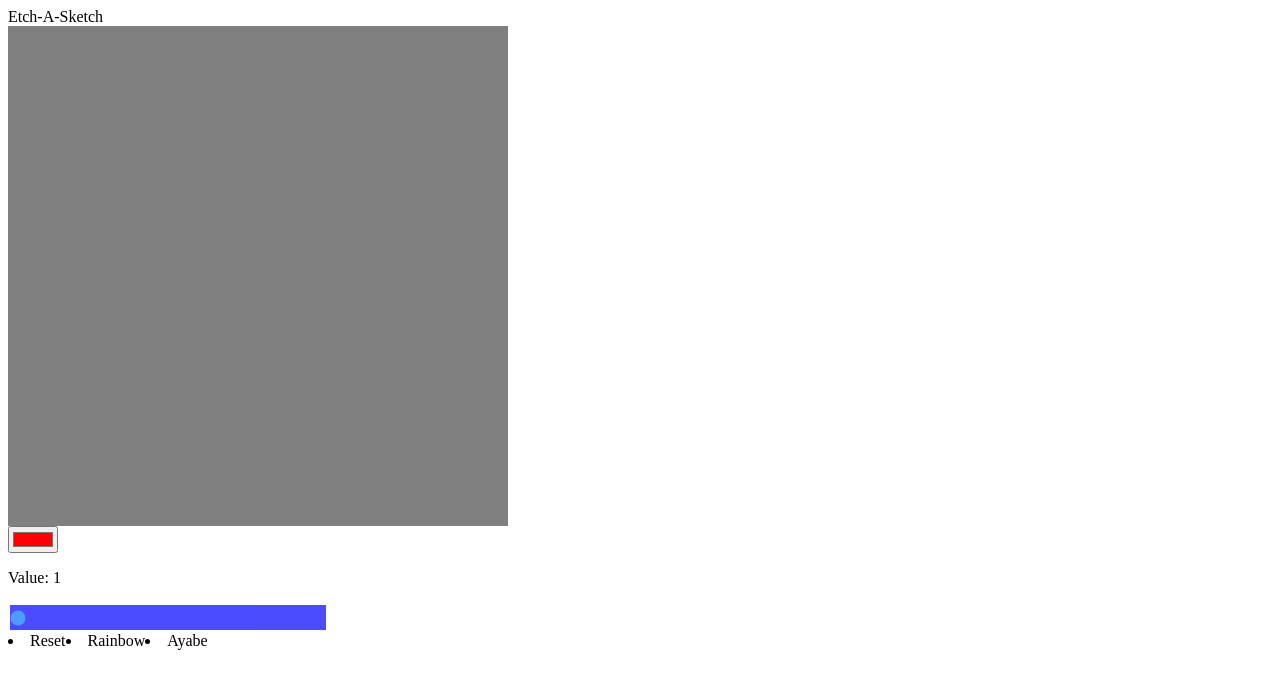
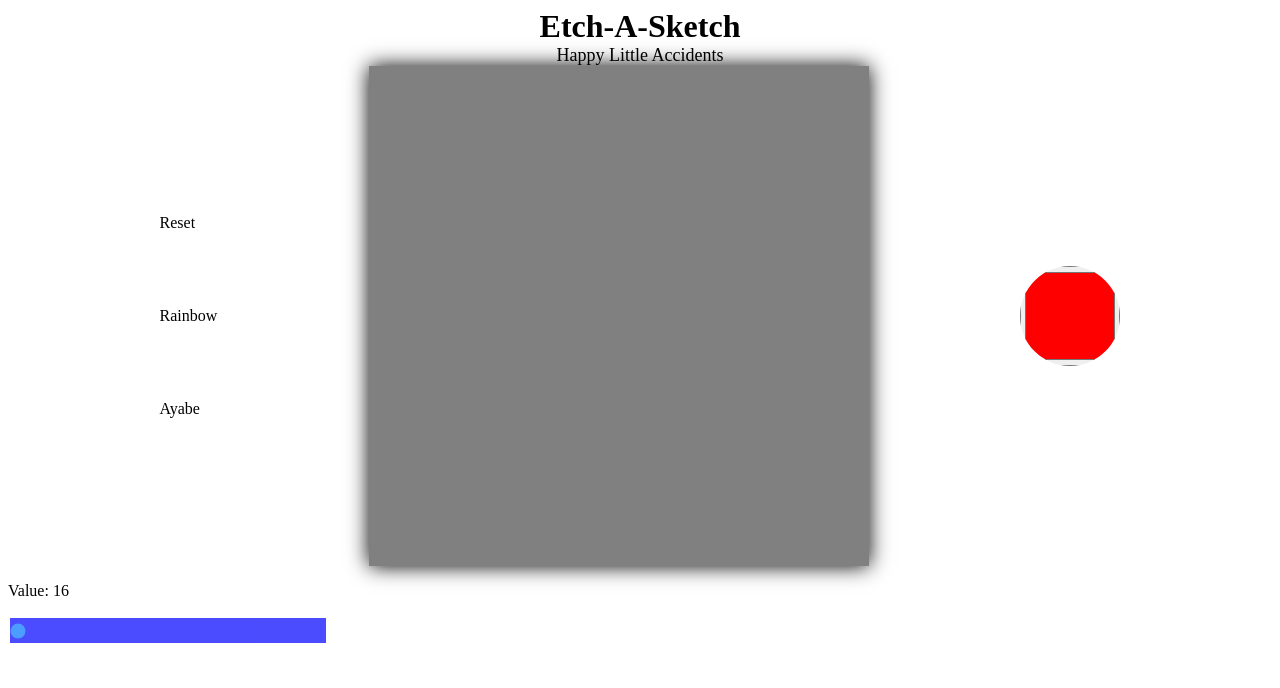
Before and after one commit to SomeCoolName1/Etch-A-Sketch, a plain HTML site: page index.html in a window 1280 px wide. Drawn offline with Linux system fonts and the light colour scheme.

Commit message:
Successfully worked slider value to change grid size

```diff
--- a/Style/style.css
+++ b/Style/style.css
@@ -1,3 +1,19 @@
+.heading {
+  display: flex;
+  justify-content: center;
+  align-items: center;
+  flex-direction: column;
+}
+
+.title {
+  font-size: 32px;
+  font-weight: 700;
+}
+
+.subTitle {
+  font-size: 18px;
+}
+
 .slidercontainer {
   width: 25%;
 }
@@ -16,21 +32,43 @@
   opacity: 1;
 }
 
-#gridContainer {
+.gridContainer {
+  display: flex;
+  justify-content: space-evenly;
+  align-items: center;
+}
+
+#gridBoxes {
   display: grid;
-
   width: 500px;
   height: 500px;
   background-color: gray;
-  box-shadow: black;
-  justify-content: center;
+  box-shadow: 0 0 20px black;
+  border-color: solid black;
 }
 
 .button {
   display: flex;
-  justify-content: row;
+  flex-direction: column;
+  list-style: none;
+  gap: 75px;
 }
 
 #colorPicker {
   border: 3px solid rgba(black);
 }
+
+.colorContainer {
+  border-radius: 100%;
+  width: 100px;
+  height: 100px;
+  overflow: hidden;
+}
+
+input[type="color"] {
+  width: 100%;
+  height: 100%;
+  /* background: #ffffff 0% 0% no-repeat padding-box;
+  box-shadow: 0px 3px 6px #0000001a;
+  transform: scale(1.5); */
+}
--- a/app.js
+++ b/app.js
@@ -1,12 +1,12 @@
 function setupGrid(size) {
-  gridContainer.style.gridTemplateRows = `repeat(${size}, 1fr)`;
-  gridContainer.style.gridTemplateColumns = `repeat(${size}, 1fr)`;
+  gridBoxes.style.gridTemplateRows = `repeat(${size}, 1fr)`;
+  gridBoxes.style.gridTemplateColumns = `repeat(${size}, 1fr)`;
 
   for (i = 0; i < size * size; i++) {
     const gridDiv = document.createElement("div");
     gridDiv.classList.add("grid");
     gridDiv.addEventListener("mouseover", changeColor1);
-    gridContainer.appendChild(gridDiv);
+    gridBoxes.appendChild(gridDiv);
   }
 }
 
@@ -14,10 +14,11 @@ var slider = document.getElementById("myRange");
 var output = document.getElementById("demo");
 output.innerHTML = slider.value;
 
-slider.oninput = function () {
-  output.innerHTML = this.value;
-  return;
-};
+function updateSliderValue(e) {
+  output.innerHTML = e.target.value;
+  setupGrid(e.target.value);
+  console.log("size value: " + e.target.value);
+}
 
 window.onload = () => {
   setupGrid(16);
@@ -28,6 +29,7 @@ var currentColor = "#fefefe";
 function changeColor(e) {
   console.log("Color hex: " + e.target.value);
   currentColor = e.target.value;
+  // e.target.style.backgroundColor = currentColor;
 }
 
 // function setCurrentColor(newColor) {
--- a/index.html
+++ b/index.html
@@ -7,27 +7,37 @@
 </head>
 
 <body>
-    <div class="title">Etch-A-Sketch</div>
-    <div id='gridContainer'>
+    <div class="heading">
+        <div class="title">Etch-A-Sketch</div>
+        <div class="subTitle">Happy Little Accidents</div>
+    </div>
+    <div class='gridContainer'>
+        <div class="button">
+            <li>
+                <div class="Reset">Reset</div>
+            </li>
+            <li>
+                <div class="Rainbow">Rainbow</div>
+            </li>
+            <li>Ayabe</li>
+        </div>
+
+        <div id="gridBoxes">
+        </div>
+        <div class="colorContainer">
+            <input type="color" value="#ff0000" id="colorId" onchange="changeColor(event)">
+        </div>
 
     </div>
 
-    <div class="colorContainer">
-        <input type="color" value="#ff0000" id="colorId" onchange="changeColor(event)">
-    </div>
 
     <div class="slideContainer">
         <p>Value: <span id="demo"></span></p>
-        <input type="range" min="1" max="100" value="1" class="slider" id="myRange">
+        <input type="range" min="16" max="32" value="1" class="slider" id="myRange" oninput="updateSliderValue(event)">
 
 
     </div>
 
-    <div class="button">
-        <li>Reset</li>
-        <li>Rainbow</li>
-        <li>Ayabe</li>
-    </div>
 
     <script src='app.js'>
     </script>
```
